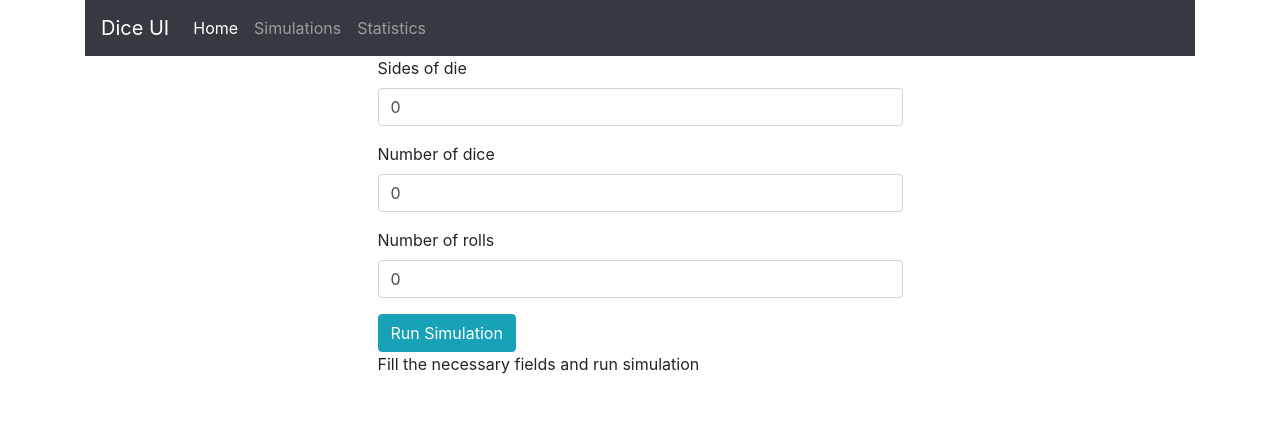
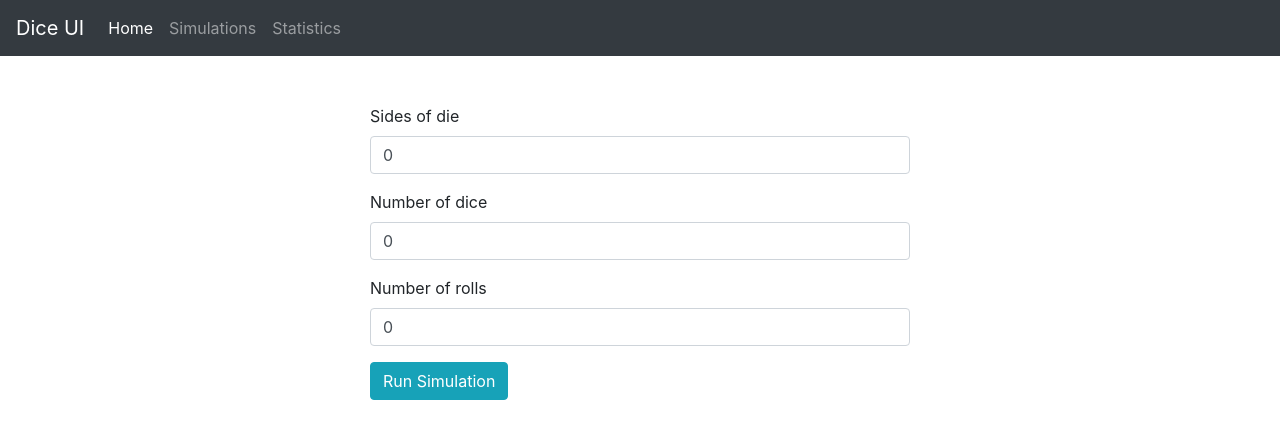
Before and after one commit to dreisgrr/dice-ui, an Angular app: page /home in a window 1280 px wide. Shown: the top 438 px of the page. Built offline with nearby package versions, Linux system fonts and the light colour scheme.

Commit message:
Fixed styling

```diff
--- a/src/app/app.component.html
+++ b/src/app/app.component.html
@@ -1,4 +1,4 @@
-<div class="container">
+<div class="main-container">
   <app-navigation></app-navigation>
   <router-outlet></router-outlet>
 </div>
--- a/src/app/home/home.component.html
+++ b/src/app/home/home.component.html
@@ -82,11 +82,12 @@
           <span>Run Simulation</span>
         </button>
       </form>
-      <div
-        class="container"
-        *ngIf="simulationDistribution.length >= 1; else empty"
-      >
-        <table class="table table-striped table-dark table-hover">
+    </div>
+  </div>
+</div>
+<div class="container" *ngIf="simulationDistribution.length >= 1; else empty">
+  <span>Simulation results</span>
+  <table class="table table-striped table-dark table-hover table-small">
     <thead>
       <tr>
         <th scope="col">Sum of Dice</th>
@@ -101,9 +102,4 @@
     </tbody>
   </table>
 </div>
-      <ng-template #empty>
-        Fill the necessary fields and run simulation
-      </ng-template>
-    </div>
-  </div>
-</div>
+<ng-template #empty> </ng-template>
--- a/src/app/statistics/statistics.component.html
+++ b/src/app/statistics/statistics.component.html
@@ -49,11 +49,11 @@
           <span>Get Distribution</span>
         </button>
       </form>
-      <div
-        class="container"
-        *ngIf="simulationStatsByCombination != null; else empty"
-      >
-        Combination {{ model.numberOfDice }} pieces of
+    </div>
+  </div>
+</div>
+<div class="container" *ngIf="simulationStatsByCombination != null; else empty">
+  <span class="diceBot">DiceBot: </span> {{ model.numberOfDice }}
   {{ model.sidesOfDie }}-sided dice has been rolled a total of
   {{ simulationStatsByCombination.totalRolls }} times in
   {{ simulationStatsByCombination.simulations }} simulations
@@ -63,17 +63,15 @@
   *ngIf="distributionStatsByCombination != null; else empty"
 >
   <span>Rolled {{ distributionStatsByCombination.numberOfDice }} </span>
-        <span>{{ distributionStatsByCombination.sidesOfDie }}-sided dice </span
-        ><br />
-        <span>{{ distributionStatsByCombination.totalRolls }} times in</span
-        ><br />
+  <span>{{ distributionStatsByCombination.sidesOfDie }}-sided dice </span><br />
+  <span>{{ distributionStatsByCombination.totalRolls }} times in</span><br />
   <span>{{ distributionStatsByCombination.simulations }} simulations</span
   ><br />
   <span
     >having {{ distributionStatsByCombination.numberOfSumResult }} sum
     combinations</span
   ><br />
-        <table class="table table-striped table-dark table-hover">
+  <table class="table table-striped table-dark table-hover table-small">
     <thead>
       <tr>
         <th scope="col">Sum of Dice</th>
@@ -82,9 +80,7 @@
       </tr>
     </thead>
     <tbody>
-            <tr
-              *ngFor="let dist of distributionStatsByCombination.distribution"
-            >
+      <tr *ngFor="let dist of distributionStatsByCombination.distribution">
         <td>{{ dist.totalOfDiceValues }}</td>
         <td>{{ dist.frequency }}</td>
         <td>{{ dist.percentage }}</td>
@@ -93,6 +89,3 @@
   </table>
 </div>
 <ng-template #empty> </ng-template>
-    </div>
-  </div>
-</div>
--- a/src/styles.css
+++ b/src/styles.css
@@ -1 +1,14 @@
 /* You can add global styles to this file, and also import other style files */
+.container {
+  margin-top: 3em;
+}
+.diceBot {
+  font-weight: bold;
+}
+
+.btn {
+  margin-right: 2em;
+}
+.table-small {
+  margin-top: 1em;
+}
```
Lines whose indentation alone changed are shown as unchanged.
